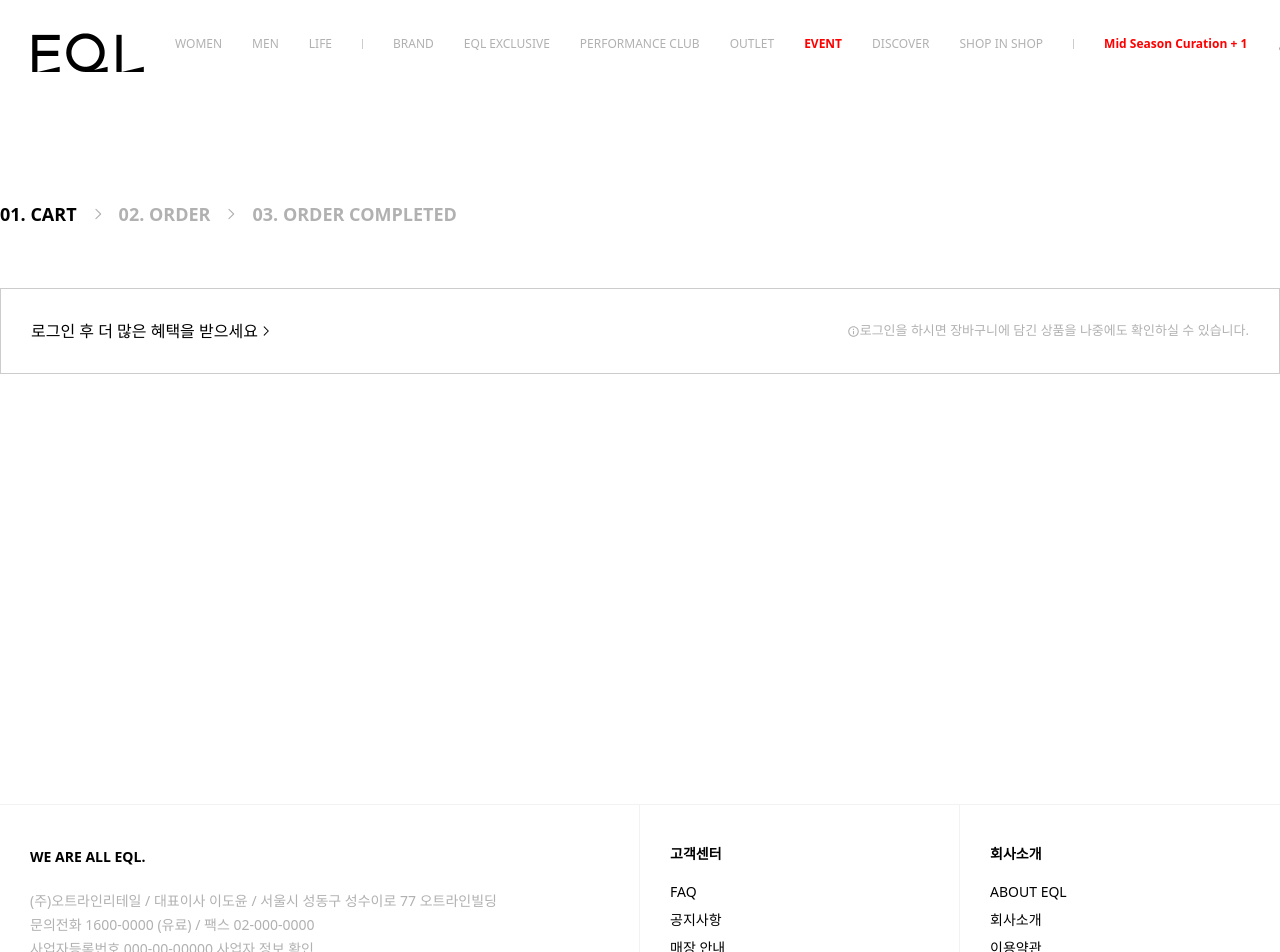
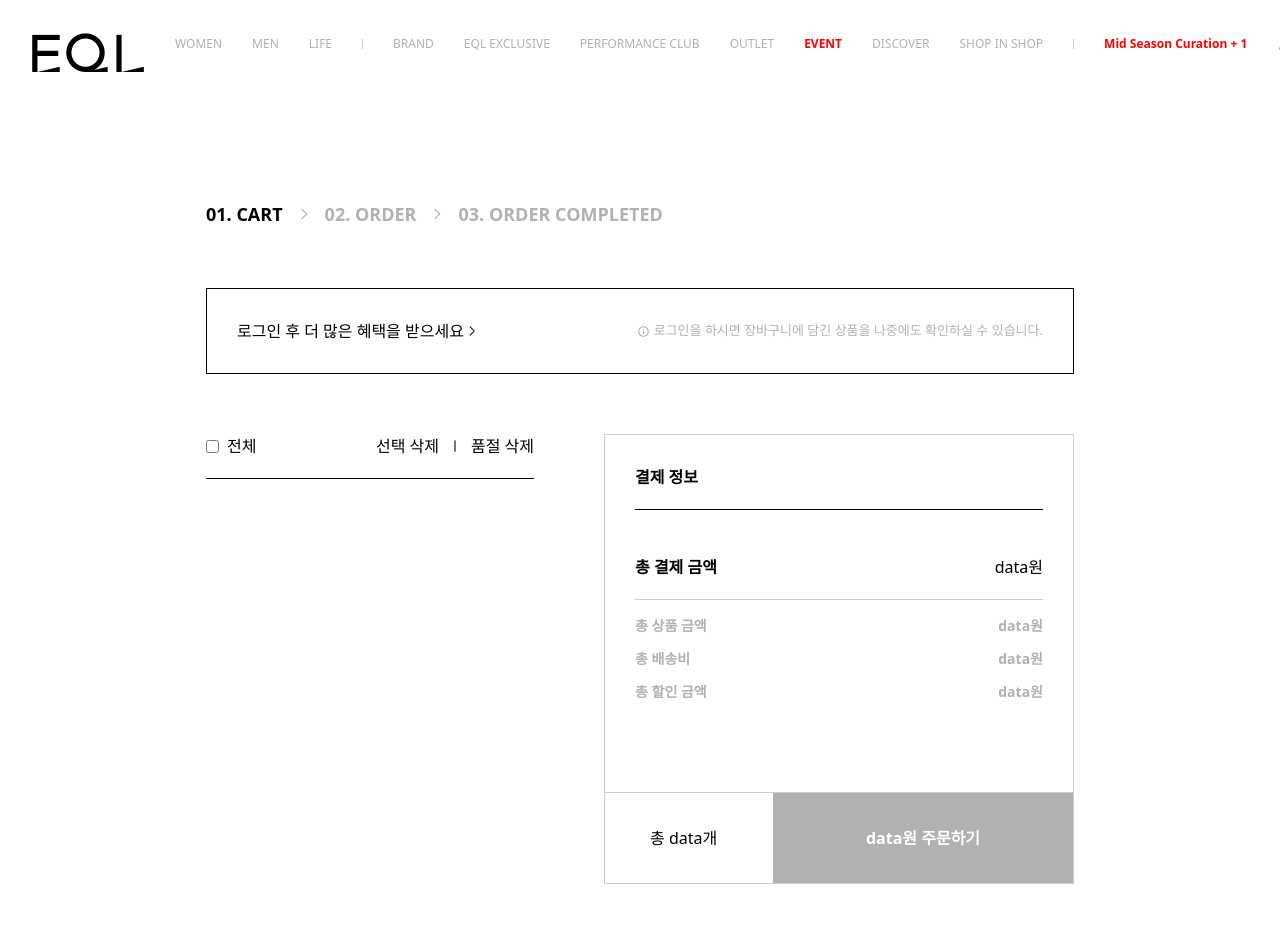
Before and after one commit to kssk3/frontend_f_team_project, a Next.js app: page /cart/notempty in a window 1280 px wide. Shown: the top 952 px of the page. Built offline with nearby package versions, Linux system fonts and the light colour scheme; a web font is replaced by a local one.

Commit message:
feat : 장바구니 채워졌을때 좌우 화면 구현 진행중

```diff
--- a/app/(shop)/cart/notempty/page.tsx
+++ b/app/(shop)/cart/notempty/page.tsx
@@ -1,30 +1,36 @@
 // 아이콘 불러오기
 import { GoChevronRight } from 'react-icons/go'; // > 오른쪽 화살표
 import { IoMdInformationCircleOutline } from "react-icons/io"; // info 표시
-
+import { RxDividerVertical } from "react-icons/rx";
+ // | Devider 아이콘
 
 import CheckoutStep from "@/domains/checkout/components/CheckoutStep";
 
 import Link from "next/link";
 
 
+// 로그인 상태 변수 (true : 로그인, false : 비로그인(default))
+const isLoggedIn = false ;
+
 // 장바구니 채워졌을 때 화면
 export default function NotEmptyCartPage(): React.JSX.Element {
     return (
         <main>
-            <div className="pt-[100px] pb-[300px]">
 
+            <div className="mx-[206px] pt-[100px] pb-[300px]">
                 {/* ① 단계 표시 영역 */}
                 <div className='mb-[60px]'>
                    < CheckoutStep currentStep={0}/>
                 </div>
 
                 {/* ② 미로그인 시 로그인 유도 영역 */}
-                <div className="
-                    mb-[60px] p-[30px]
-                    border">
-                    <Link href="/login"
-                        className='flex justify-between'>
+                {!isLoggedIn && (
+                    <div className="
+                        mb-[60px] p-[30px]
+                        border border-black
+                        flex justify-between">
+
+                        <Link href="/login">
                             <div className='
                                 flex items-center
                                 font-medium
@@ -32,30 +38,96 @@ export default function NotEmptyCartPage(): React.JSX.Element {
                                 로그인 후 더 많은 혜택을 받으세요
                                 < GoChevronRight />
                             </div>
+                        </Link>
 
                             <div className='
-                                flex items-center
+                                flex items-center gap-1
+                                font-medium
                                 text-faint text-[13px]'>
                                 <IoMdInformationCircleOutline />
                                 로그인을 하시면 장바구니에 담긴 상품을 나중에도 확인하실 수 있습니다.
                             </div>
-                    </Link>
-                </div>
+                    </div>
+                )}
 
-                <div>
+                {/* 좌우 구조 나누기 */}
+                <div className='flex items-start gap-[70px]'>
 
-                    {/* ③ 왼쪽 화면*/}
-                    <div>
+                    {/* ③ 왼쪽 화면 - 상품목록*/}
+                    <div className='flex-1'>
 
+                        {/* 전체 | 선택 삭제 & 품절 삭제 */}
+                        <div className='
+                                flex items-center
+                                justify-between
+                                border-b border-black pb-[20px]'>
+
+                            {/* L왼쪽 - 전체 선택 체크박스 */}
+                            <label className='flex items-center gap-2'>
+                                <input type='checkbox' />
+                                <span>전체</span>
+                            </label>
+
+                            {/* L오른쪽 - 삭제버튼 */}
+                            <div className='flex items-center justify-center gap-2'>
+                                <button type='button'>선택 삭제</button>
+                                <RxDividerVertical />
+                                <button type='button'>품절 삭제</button>
+                            </div>
+
+                        </div>
                     </div>
 
-                    {/* ④ 오른쪽 화면*/}
+
+                    {/* ④ 오른쪽 화면 - 결제정보*/}
+                    <div className='
+                                w-[470px]
+                                border'>
+
+                        <div className='px-[30px] pt-[30px] pb-[90px]'>
+                            <div className='font-bold
+                                            border-b border-black
+                                            pb-[20px]'>
+                                결제 정보
+                            </div>
+
+                            {/* 총 결제금액 */}
+                            <dl className='grid grid-cols-2
+                                        gap-y-3 border-b
+                                        mt-[45px] pb-[20px]
+                                        text-[16px]'>
+                                <dt className='font-bold'>총 결제 금액</dt>
+                                <dd className='text-right'>{'data'}원</dd>
+                            </dl>
+
+                            {/* 금액 상세 정보 */}
+                            <dl className='grid grid-cols-2 gap-y-3
+                                            mt-[15px]
+                                            font-semibold text-faint text-[14px]'>
+                                <dt>총 상품 금액</dt>
+                                <dd className='text-right'>{'data'}원</dd>
+                                <dt>총 배송비</dt>
+                                <dd className='text-right'>{'data'}원</dd>
+                                <dt>총 할인 금액</dt>
+                                <dd className='text-right'>{'data'}원</dd>
+                            </dl>
+                        </div>
+
+                    {/* 하단 : 총 개수와 주문하기 버튼 */}
                     <div>
-
+                        <div className='flex border-t'>
+                            <div className='flex flex-1 items-center px-[45px]'>총 {'data'}개</div>
+                            <button type='button'
+                                    className='h-[90px] w-[300px]
+                                    bg-faint
+                                    font-bold text-white'>
+                                {'data'}원 주문하기
+                            </button>
+                        </div>
                     </div>
 
                 </div>
-
+                </div>
             </div>
         </main>
     ) ;
```
